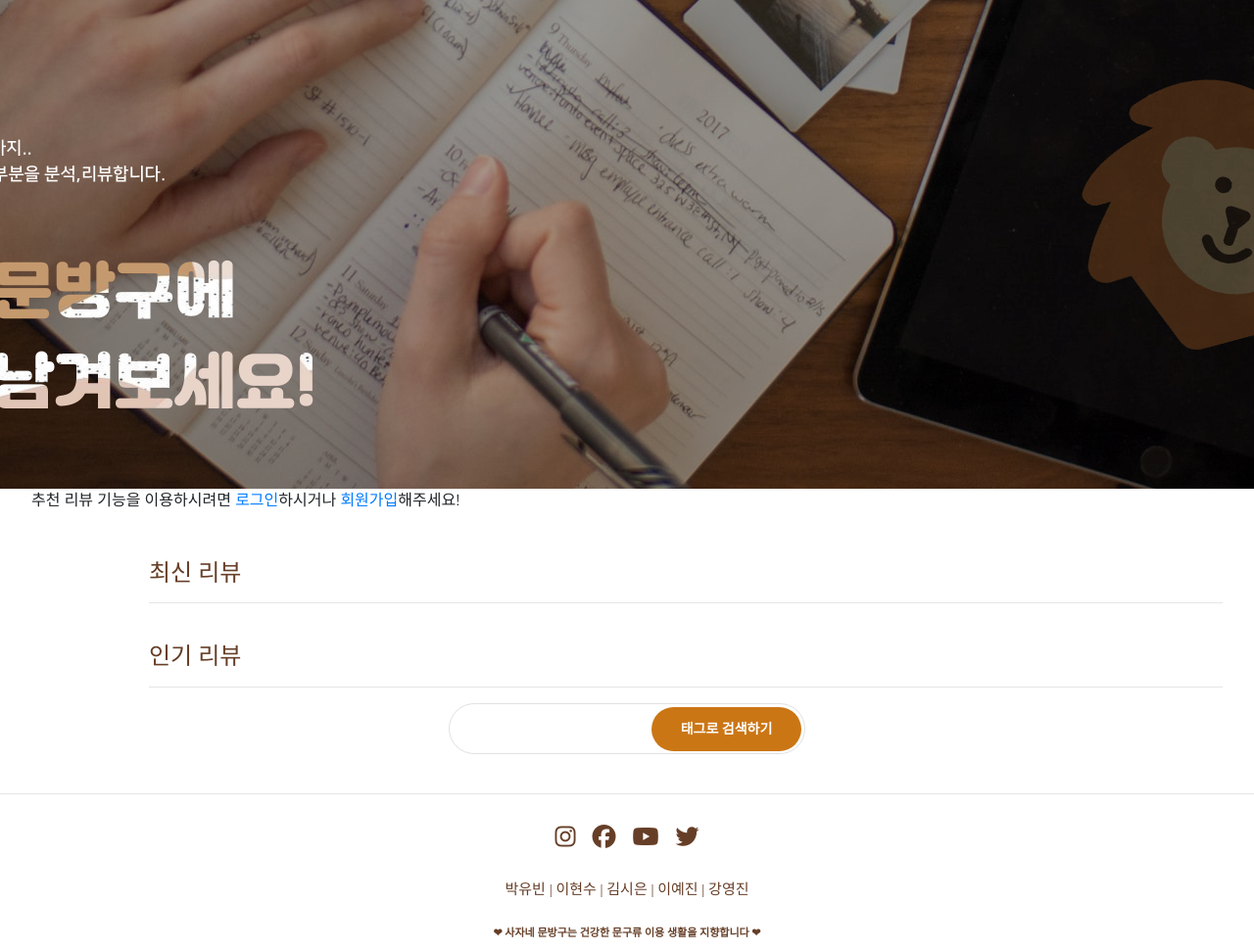
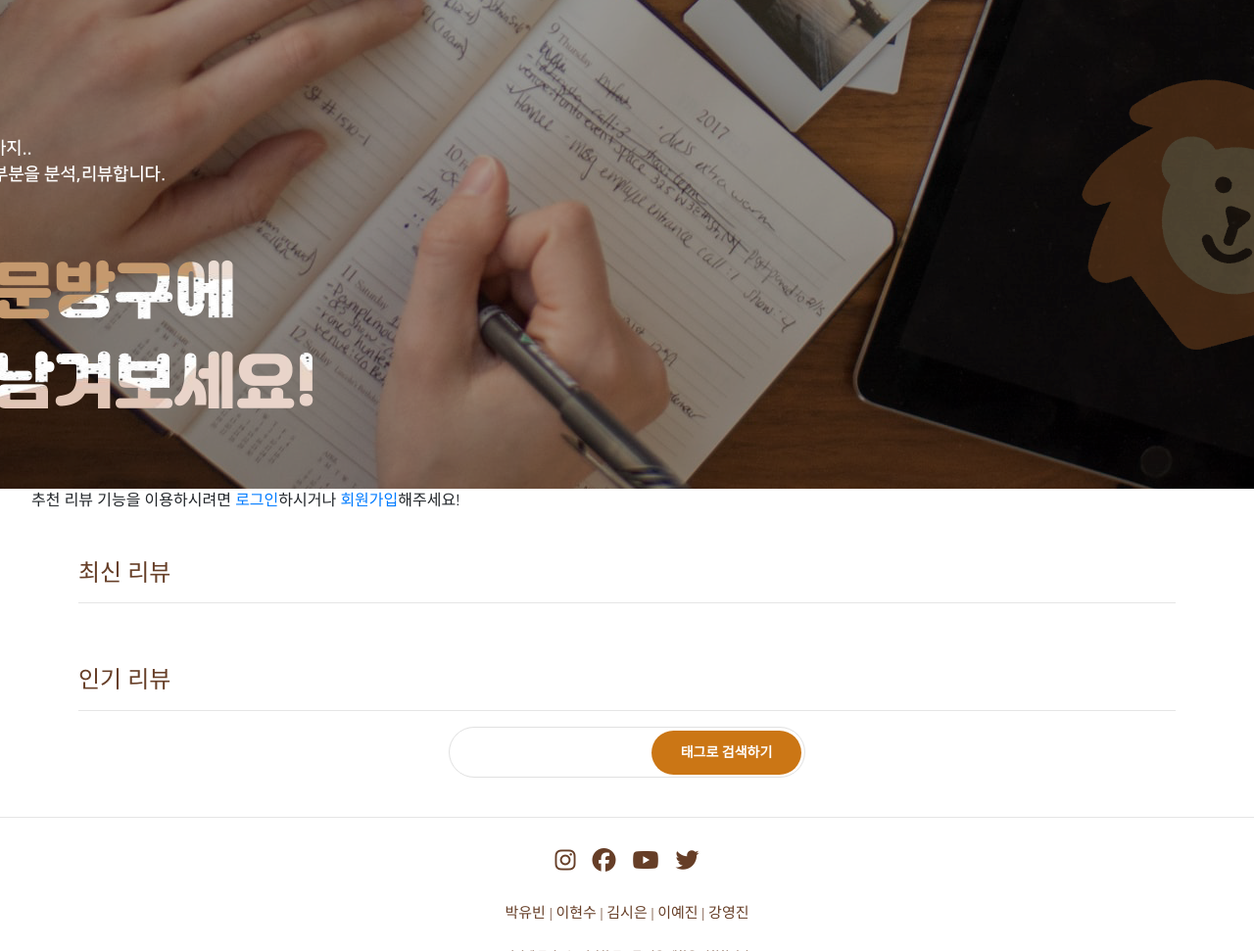
Before and after one commit to pcjs156/LionStore, a Django app: template mainApp/templates/mainPage.html in a window 1280 px wide. Shown: the part 197-1168 px from the top of the page at 98% size. Run offline with Django 3.2, Linux system fonts and the light colour scheme; the template is opened without the code that fills it, so the values that code supplies are empty; some libraries are stand-ins or nearby versions; some web fonts are replaced.

Commit message:
mainPage padding 조정

```diff
--- a/mainApp/templates/mainPage.html
+++ b/mainApp/templates/mainPage.html
@@ -27,11 +27,11 @@
           {% if not error %}
           {% for reviewer in topSimilarity_users %}
           <div class="h4"
-               style="text-align: left; padding-left: 5em; padding-top: 1em;font-family: 'yg-jalnan'; color:#663e27;">추천
+               style="text-align: left; padding: 1em 3rem 0 3rem; font-family: 'yg-jalnan'; color:#663e27;">추천
                리뷰 : {{ reviewer.nickname }}님의 리뷰
                <hr>
           </div>
-          <div class="row property__gallery">
+          <div class="row property__gallery" style="padding-left: 3em; padding-right: 3em;">
                {% for reviewList in topSimilarityReviews %}
                {% for review in reviewList %}
                <div class="col-lg-3 col-md-4 col-sm-6 mix women">
@@ -67,11 +67,11 @@
           {% endif %}
 
           <div class="h4"
-               style="text-align: left; padding-left: 5em; padding-top: 1em;font-family: 'yg-jalnan'; color:#663e27;">최신
+               style="text-align: left; padding: 1em 3rem 0 3rem; font-family: 'yg-jalnan'; color:#663e27;">최신
                리뷰
                <hr>
           </div>
-          <div class="row property__gallery" style="padding-left: 6em;">
+          <div class="row property__gallery" style="padding-left: 3em; padding-right: 3em;">
                {% for newReview in newReviews %}
                <div class="col-lg-3 col-md-4 col-sm-6 mix women">
                     <div class="product__item">
@@ -97,10 +97,10 @@
 
           <br>
 
-          <div class="h4" style="text-align: left; padding-left: 5em; font-family: 'yg-jalnan';color:#663e27;">인기 리뷰
+          <div class="h4" style="padding: 1em 3rem 0 3rem;  font-family: 'yg-jalnan';color:#663e27;">인기 리뷰
                <hr>
           </div>
-          <div class="row property__gallery;" style="padding-left: 6em;">
+          <div class="row property__gallery;" style="padding-left: 3em; padding-right: 3em;">
                {% for popularReview in popularReviews %}
                <div class="col-lg-3 col-md-4 col-sm-6 mix women">
                     <div class="product__item">
```
